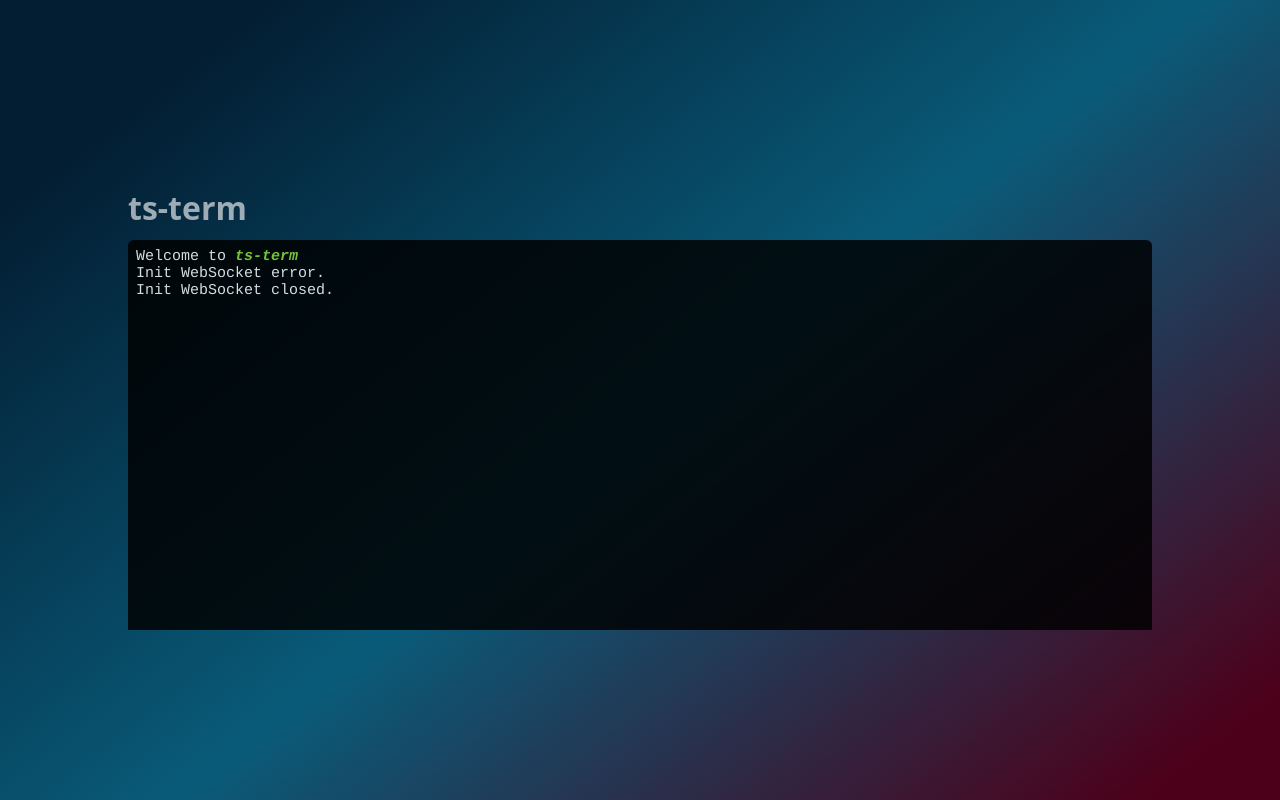
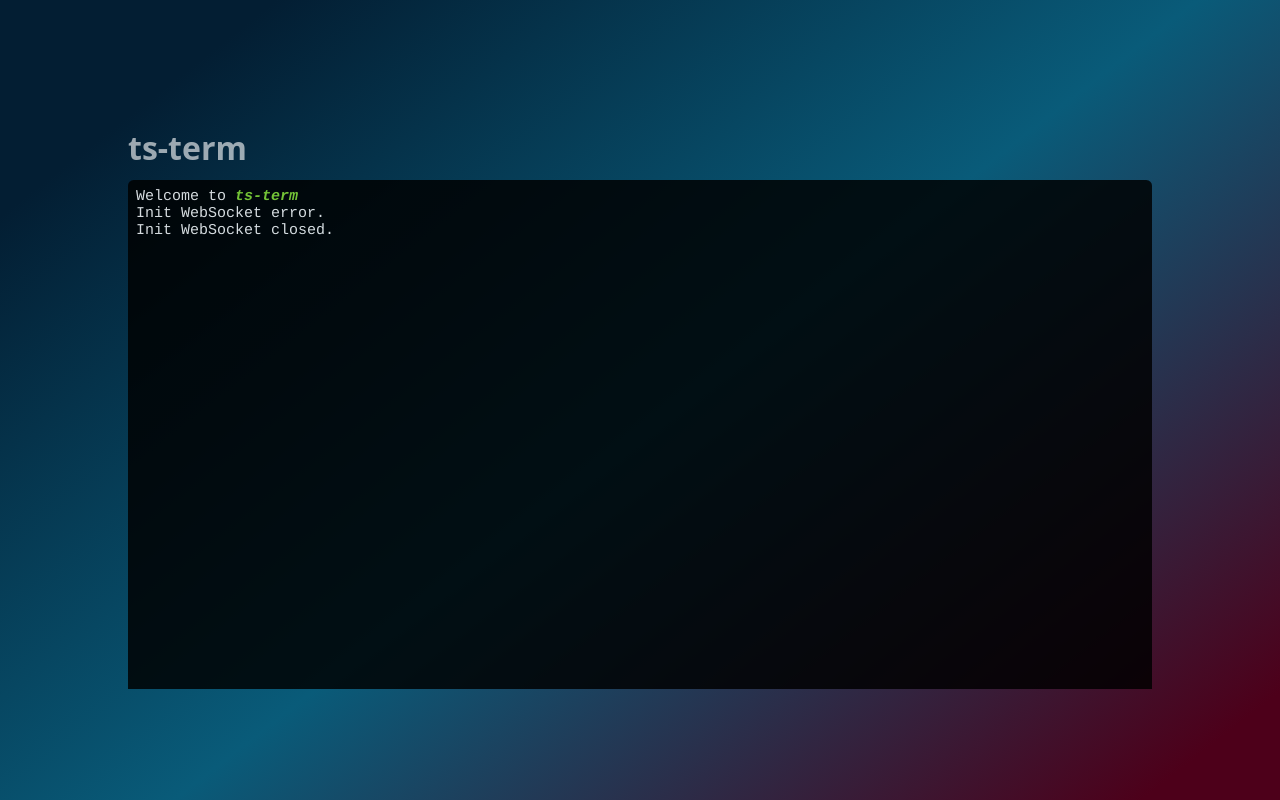
Before and after one commit to Sammy-T/ts-term, a website built with Vite: page web/index.html in a window 1280 px wide. Built offline with nearby package versions, Linux system fonts and the light colour scheme; no server answers; what @xterm/addon-web-links would draw is missing.

Commit message:
Fit terminal on container resize

```diff
--- a/web/src/main.js
+++ b/web/src/main.js
@@ -91,15 +91,19 @@ function connectTsWs(url) {
 	});
 }
 
+const termContainer = document.querySelector('#xterm-container');
+
 term.loadAddon(fitAddon);
 term.loadAddon(new WebLinksAddon());
-term.open(document.querySelector('#xterm-container'));
+term.open(termContainer);
 fitAddon.fit();
+
+const rsObserver = new ResizeObserver(() => {
+	fitAddon.fit();
+});
+
+rsObserver.observe(termContainer);
 
 term.write('Welcome to \x1B[1;3;32mts-term\x1B[0m \r\n');
 
-window.addEventListener('resize', () => {
-	fitAddon.fit();
-});
-
 connectInitWs();
--- a/web/src/style.css
+++ b/web/src/style.css
@@ -48,7 +48,7 @@ main {
 
 #xterm-container {
 	flex-grow: 1;
-	max-height: 50dvh;
+	max-height: 65dvh;
 	border-radius: 0.35rem;
 	overflow: hidden;
 	opacity: 0.83;
```
